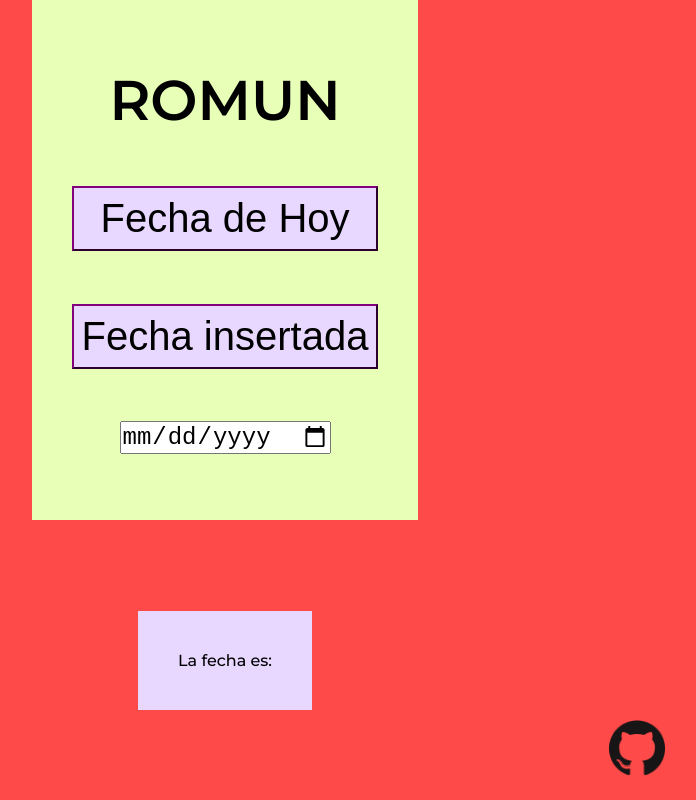
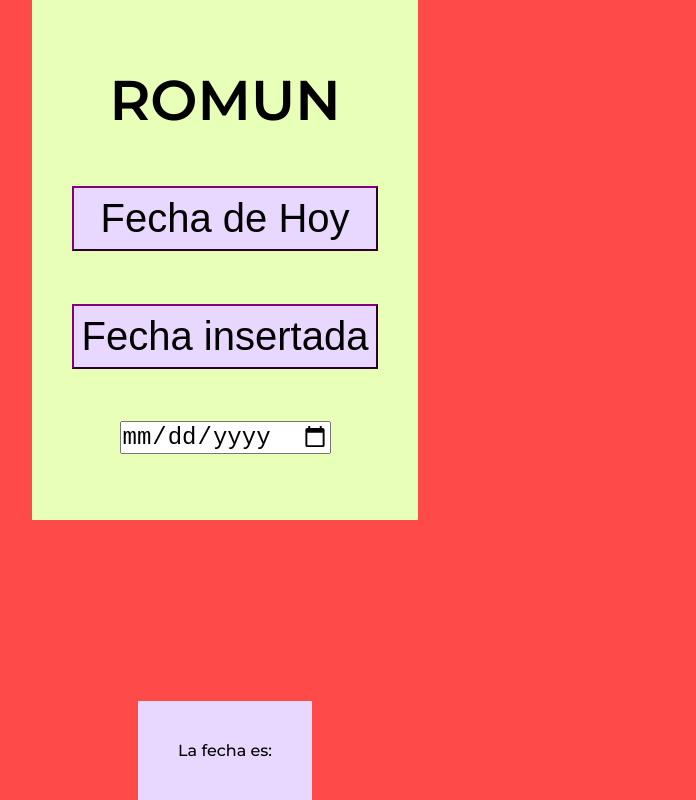
Before and after one commit to JavierRibaldelRio/Romun, a React (Create React App) app in the folder web/romun/: page / in a window 1280 px wide. Shown: the whole page, without its empty margins (415-1111 px from the left). Built offline with nearby package versions, Linux system fonts and the light colour scheme.

Commit message:
Update App.js

```diff
--- a/web/romun/src/App.js
+++ b/web/romun/src/App.js
@@ -26,7 +26,7 @@ class App extends React.Component {
 
         <ZonaFecha texto={this.state.textoAMostrar}></ZonaFecha>
 
-        <a href='https://github.com/JavierRibaldelRio' target='_blank'><img className="GitHub_Logo" src="./GitHub-Mark/PNG/GitHub-Mark-120px-plus.png"></img></a>
+{/*  <a href='https://github.com/JavierRibaldelRio' target='_blank'><img className="GitHub_Logo" src="./GitHub-Mark/PNG/GitHub-Mark-120px-plus.png"></img></a>*/}
       </div >
     );
   }
```
